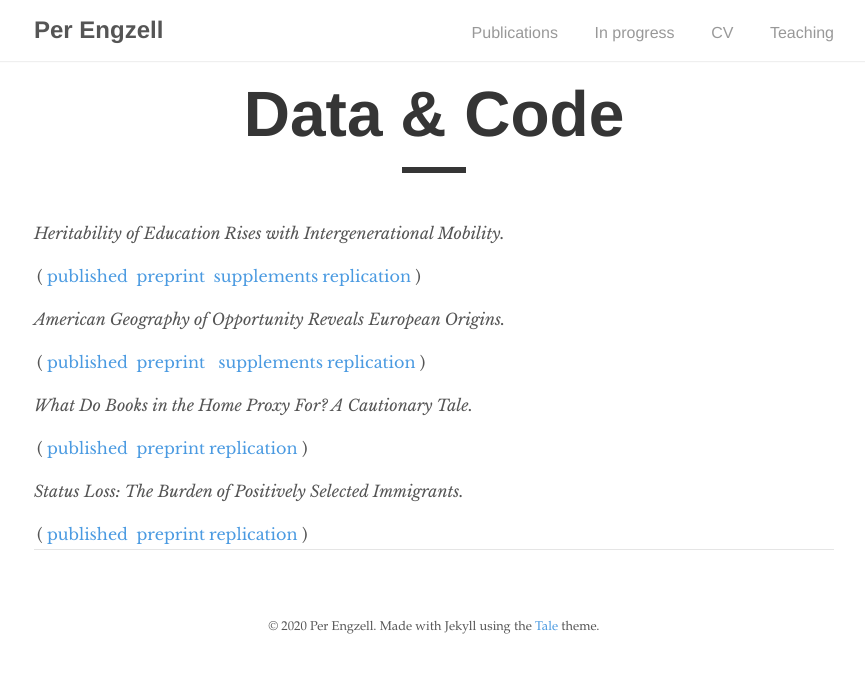
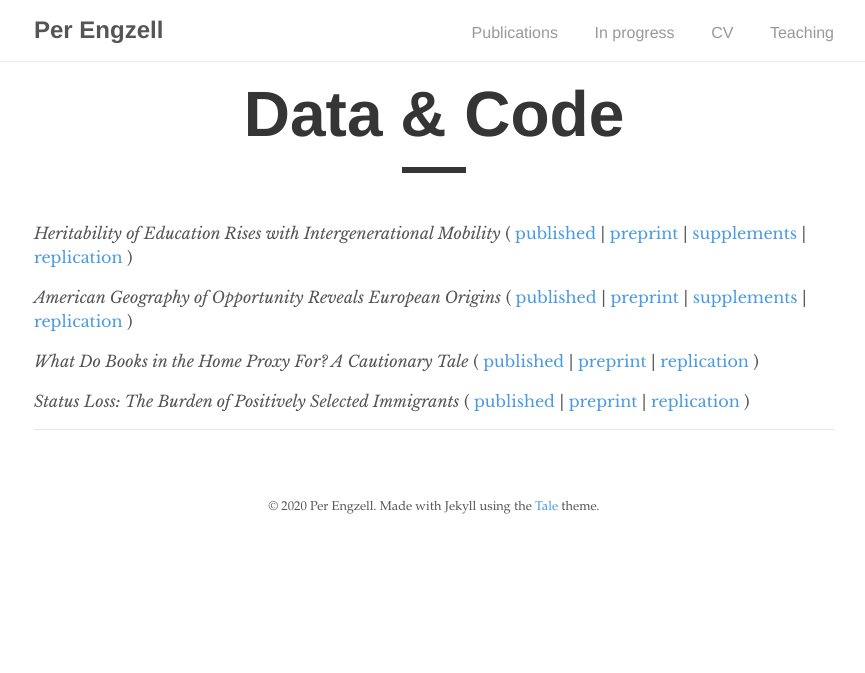
Before and after one commit to pengzell/pengzell.github.io, a Jekyll site: the page built from _pages/code.md, in a window 1280 px wide. Shown: the top 673 px of the page, without its empty margins (206-1071 px from the left). Built offline with Jekyll 4.4.1, drawn with Linux system fonts in a browser that asks for light colours.

Commit message:
Update code.md

```diff
--- a/_pages/code.md
+++ b/_pages/code.md
@@ -5,18 +5,14 @@ author: "Per Engzell"
 permalink: /datacode/
 ---
 
-*Heritability of Education Rises with Intergenerational Mobility.*
-
+*Heritability of Education Rises with Intergenerational Mobility*
 ( [published](https://doi.org/10.1073/pnas.1912998116) | [preprint](https://osf.io/preprints/socarxiv/yeq68/) | [supplements](https://osf.io/r9kp2/) | [replication](https://osf.io/c549j/) )
 
-*American Geography of Opportunity Reveals European Origins.*
-
+*American Geography of Opportunity Reveals European Origins*
 ( [published](https://doi.org/10.1073/pnas.1810893116)  | [preprint](https://osf.io/preprints/socarxiv/bm8c9/) | [supplements](https://www.pnas.org/content/pnas/suppl/2019/03/04/1810893116.DCSupplemental/pnas.1810893116.sapp.pdf) | [replication](https://osf.io/5w7kf/) )
 
-*What Do Books in the Home Proxy For? A Cautionary Tale.*
-
+*What Do Books in the Home Proxy For? A Cautionary Tale*
 ( [published](https://doi.org/10.1177/0049124119826143) | [preprint](https://osf.io/preprints/socarxiv/a6jny/) | [replication](https://osf.io/gh9kp/) )
 
-*Status Loss: The Burden of Positively Selected Immigrants.*
-
+*Status Loss: The Burden of Positively Selected Immigrants*
 ( [published](https://doi.org/10.1177/0197918319850756) | [preprint](https://osf.io/preprints/socarxiv/qr5h7/) | [replication](https://osf.io/4mws3/) )
```
